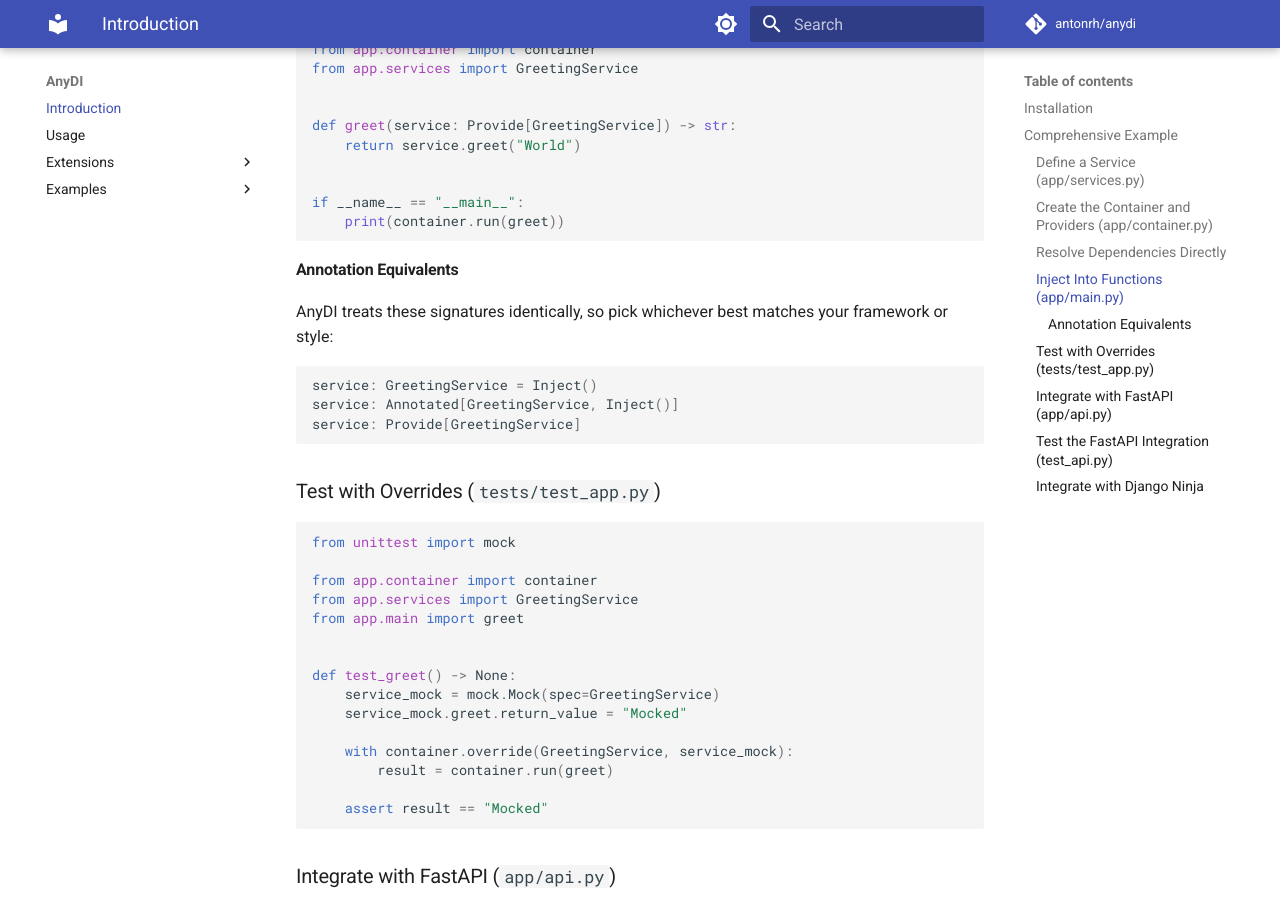
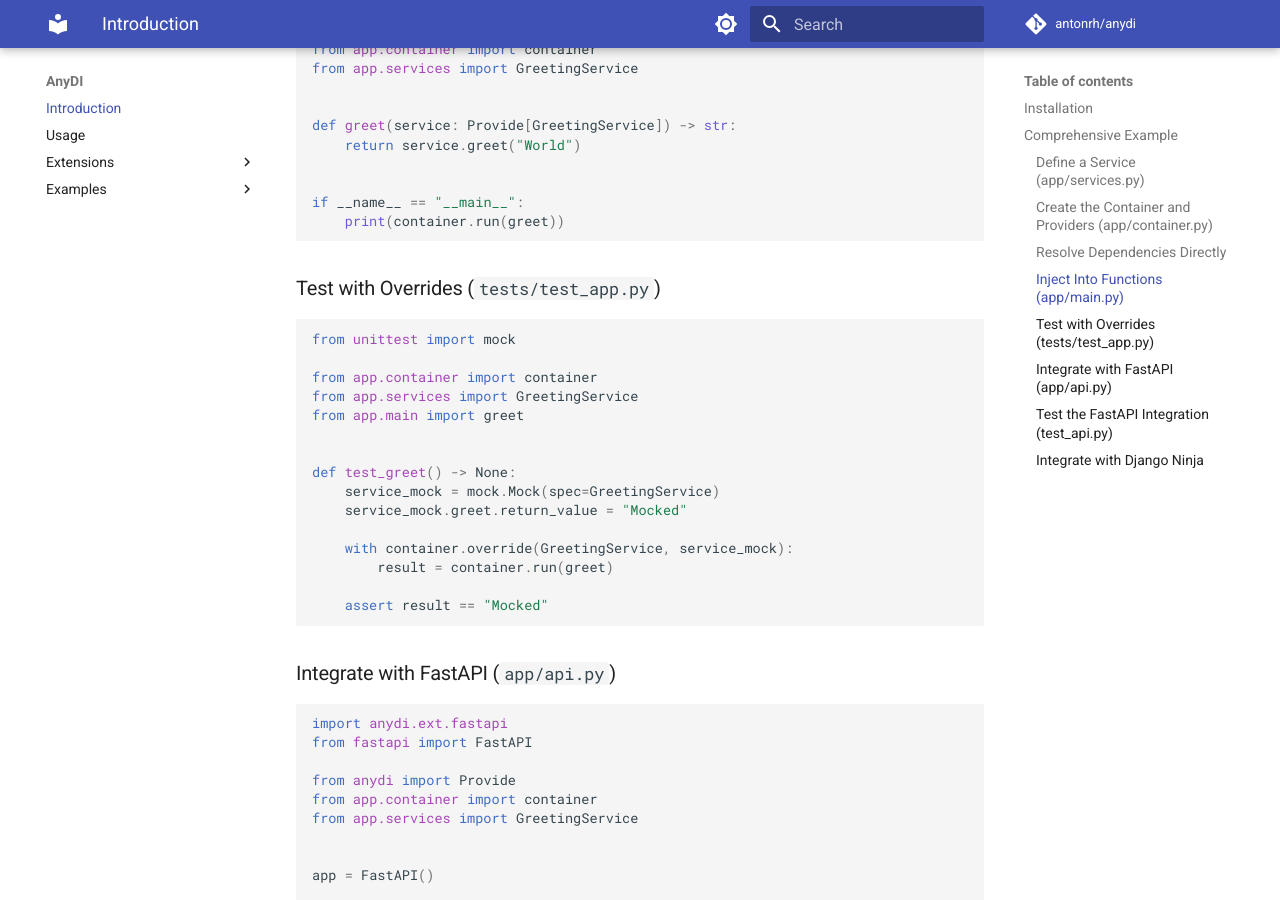
Before and after one commit to antonrh/anydi, an MkDocs documentation site: the page built from docs/index.md, in a window 1280 px wide and 900 px high, scrolled down 1897 px. Built offline with MkDocs 1.6.1 and Material for MkDocs 9.7.7, drawn with Linux system fonts in a browser that asks for light colours; comment, search, counter and statistics services are not loaded.

Commit message:
Update docs

````diff
--- a/docs/index.md
+++ b/docs/index.md
@@ -90,16 +90,6 @@ def greet(service: Provide[GreetingService]) -> str:
 
 if __name__ == "__main__":
     print(container.run(greet))
-```
-
-#### Annotation Equivalents
-
-AnyDI treats these signatures identically, so pick whichever best matches your framework or style:
-
-```python
-service: GreetingService = Inject()
-service: Annotated[GreetingService, Inject()]
-service: Provide[GreetingService]
 ```
 
 ### Test with Overrides (`tests/test_app.py`)
````
Also changed, not shown: README.md (+0 -13 lines).
